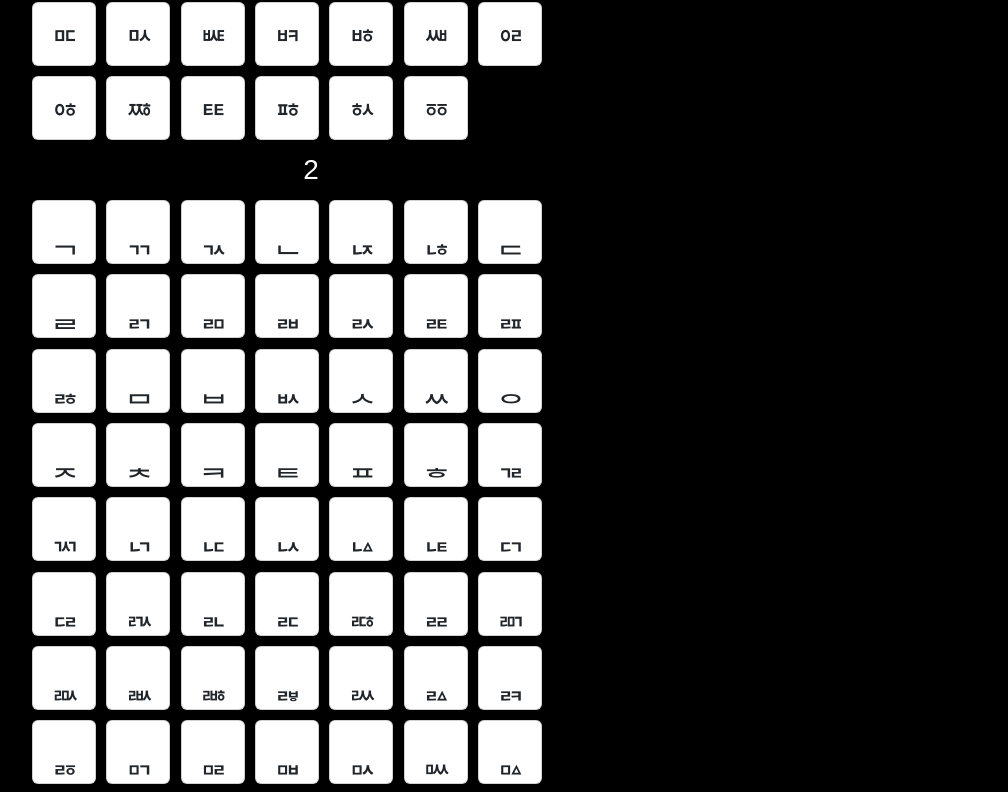
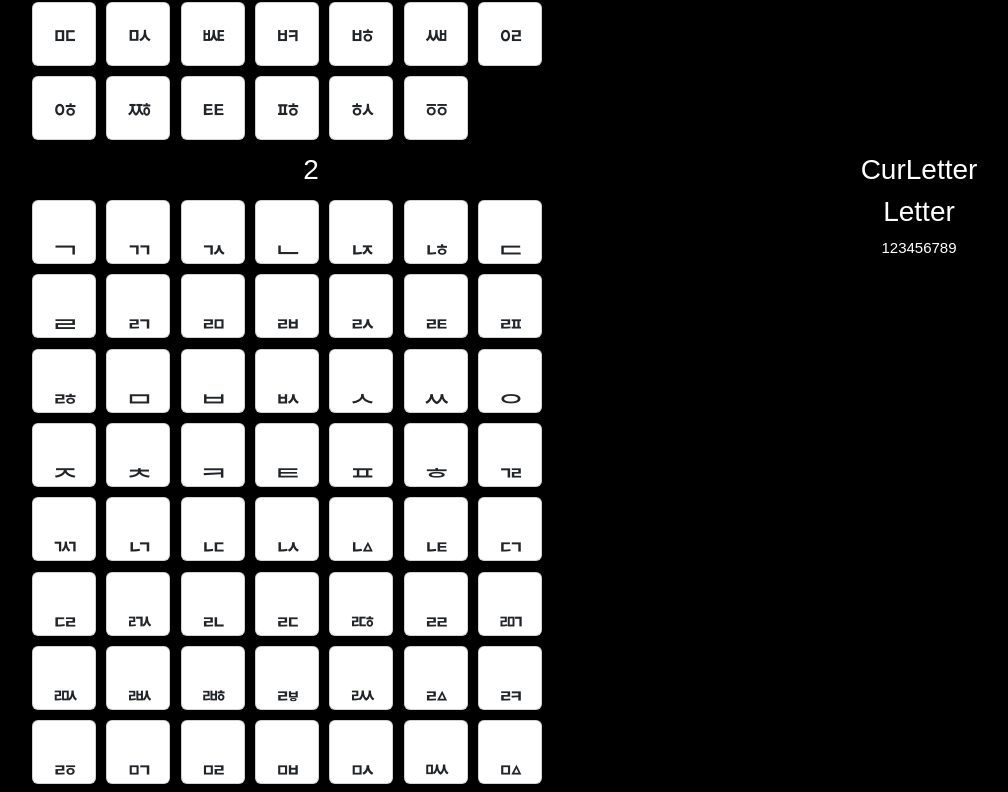
Before and after one commit to parkchamchi/oldhangul, a Vue app in the folder oldhangul/: page / in a window 1280 px wide. Shown: the part 1234-2026 px from the top of the page, without its empty margins (25-1033 px from the left). Built offline with nearby package versions, Linux system fonts and the light colour scheme.

Commit message:
Letter.vue (not finished)

```diff
--- a/oldhangul/src/App.vue
+++ b/oldhangul/src/App.vue
@@ -1,10 +1,11 @@
 <script>
 	import MainP from "./components/MainP.vue";
 	import JamoList from "./components/JamoList.vue";
+	import CurLetter from "./components/CurLetter.vue";
 
 	export default {
 		components: {
-			MainP, JamoList,
+			MainP, JamoList, CurLetter
 		},
 		data() {
 			return {
@@ -35,6 +36,10 @@
 <template>
 	<div v-for="i in [0, 1, 2]" :key="i">
 		<JamoList :jamojson="jamojson" :pos=i @jamo-selected="onJamoSelected" />
+	</div>
+
+	<div>
+		<CurLetter />
 	</div>
 
 	<!--
--- /dev/null
+++ b/oldhangul/src/components/CurLetter.vue
@@ -0,0 +1,32 @@
+<script>
+	import Letter from "./Letter.vue";
+
+	export default {
+		components: {
+			Letter,
+		},
+		props: {
+
+		},
+
+		methods: {
+
+		},
+
+		data() {
+			return {
+
+			};
+		}
+	}
+</script>
+
+<template>
+	<h3>CurLetter</h3>
+
+	<Letter :ivals="[123, 456, 789]" />
+</template>
+
+<style scoped>
+
+</style>
--- /dev/null
+++ b/oldhangul/src/components/Letter.vue
@@ -0,0 +1,34 @@
+<script>
+	export default {
+		components: {
+
+		},
+		props: {
+			ivals: {
+				type: Array,
+			}
+		},
+
+		methods: {
+
+		},
+
+		data() {
+			return {
+
+			};
+		},
+	}
+</script>
+
+<template>
+	<h3>Letter</h3>
+
+	<p>
+		<span v-for="ival in ivals" key="ival">{{ ival }}</span>
+	</p>
+</template>
+
+<style scoped>
+
+</style>
```
